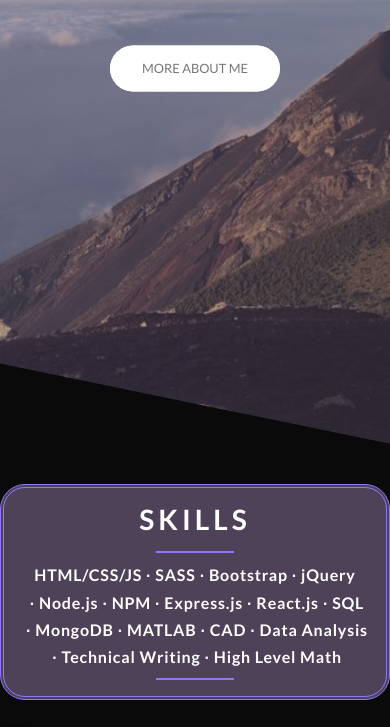
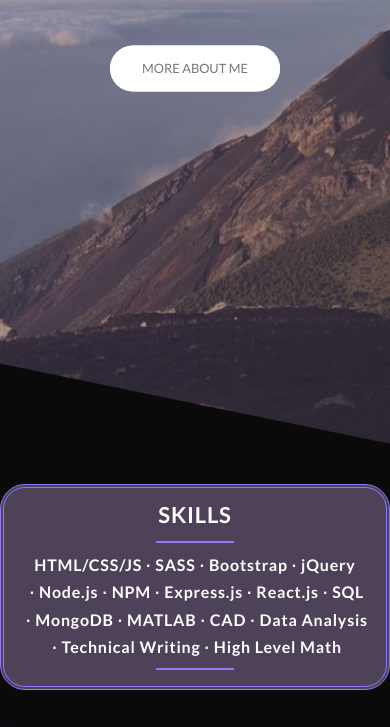
Before and after one commit to BRPatrick/BRPatrick.github.io, a website: page index.html in a window 390 px wide. Shown: the part 358-1085 px from the top of the page. Drawn offline with nearby package versions, Linux system fonts and the light colour scheme.

Commit message:
iphone media query fine tune

```diff
--- a/index.html
+++ b/index.html
@@ -302,7 +302,7 @@
             >
           </div>
           <div class="timeline__list">
-            <h3 class="timeline__list--date">1998</h3>
+            <h3 class="timeline__list--date">2000</h3>
             <div class="timeline__list--point"></div>
             <h3 class="timeline__list--text"
               >The Lord of the Rings movies are announced and I make a terrible
@@ -340,7 +340,7 @@
     <!-- /////////////////////////////////////////////////////FOOTER///////////////////////////////////////////////////////// -->
     <footer class="footer">
       <div class="footer__heading">
-        <h1 class="heading-primary--main">CONTACT</h1>
+        <h1 class="heading-primary--main footer__mainheading">CONTACT</h1>
         <hr class="line-break" />
         <h2 class="heading-primary--sub footer__subheading">
           Hire me, get a matching tattoo with me, send me hate mail about my
--- a/sass/abstracts/_variables.scss
+++ b/sass/abstracts/_variables.scss
@@ -21,7 +21,7 @@ $color-black: rgb(10, 10, 10);
 $margin-timeline: 19.5%;
 $margin-timeline-tab-land: 24.5%;
 $margin-timeline-tab-port: 25.5%;
-$margin-timeline-phone: 2rem;
+$margin-timeline-phone: 1.1rem;
 
 $timeline-box-shadow: 0 0 .75em .05em $color-primary;
 
@@ -31,10 +31,8 @@ $bullet-point-margin--main: 1rem;
 $bullet-date-width--main: 22rem;
 $bullet-transform--main: $bullet-date-width--main + ($bullet-point-size--main + 2*$bullet-point-margin--main)/2;
 
-$bullet-point-size--main-phone: 2rem;
-$bullet-point-margin--main-phone: 1rem;
-$bullet-date-width--main-phone: 0;
-$bullet-transform--main-phone: $bullet-date-width--main-phone + ($bullet-point-size--main-phone + 2*$bullet-point-margin--main-phone)/2;
+$bullet-point-size--main-phone: 1.5rem;
+$bullet-point-margin--main-phone: .35rem;
 
 /////SUB HEADING BULLET//////
 $bullet-point-size--sub: 1rem;
--- a/sass/base/_typography.scss
+++ b/sass/base/_typography.scss
@@ -56,6 +56,11 @@ body {
   font-size: 3.5rem;
   font-weight: 700;
   letter-spacing: 0.5rem;
+
+  @include respond(phone) {
+    letter-spacing: 0.1rem;
+    font-size: 2.75rem;
+  }
 }
 
 .heading-primary--sub {
@@ -100,8 +105,8 @@ body {
       }
 
       @include respond(phone) {
-        letter-spacing: 0.25rem;
-        font-size: 3rem;
+        letter-spacing: 0.1rem;
+        font-size: 2.75rem;
       }
     }
   }
--- a/sass/layout/_footer.scss
+++ b/sass/layout/_footer.scss
@@ -8,11 +8,17 @@
   linear-gradient(45deg, $color-primary-dark-1 25%, transparent 25%);
 // background-size: 100px 100px;
 background-color: $color-primary-dark-2;
-
+    &__mainheading {
+      margin-top: 6rem;
+    }
 
     &__subheading {
       margin: auto;
       width: 30vw;
+
+      @include respond(phone) {
+        width: 60vw;
+      }
     }
 
   &__links {
--- a/sass/layout/_timeline.scss
+++ b/sass/layout/_timeline.scss
@@ -96,19 +96,20 @@
     &:hover {
       background: linear-gradient(
         90deg,
-        $color-black 0%,
+        rgba(0,0,0,0) 0%,
         $color-primary-dark-3 50%,
         $color-primary-dark-3 80%,
-        $color-black 100%
+        rgba(0,0,0,0) 100%
       );
       outline: 0;
 
       @include respond(phone) {
         background: linear-gradient(
           90deg,
-          $color-primary-dark-3 0%,
+          rgba(0,0,0,0) 0%,
+          $color-primary-dark-3 20%,
           $color-primary-dark-3 80%,
-          $color-black 100%
+          rgba(0,0,0,0) 100%
         );
       }
     }
@@ -150,7 +151,8 @@
       @include respond(phone) {
         height: $bullet-point-size--main-phone;
         width: $bullet-point-size--main-phone;
-        margin: 0 $bullet-point-margin--main-phone;
+        margin: 0 .5rem 0 $bullet-point-margin--main-phone;
+
       }
 
 
@@ -273,7 +275,7 @@
 
       @include respond(phone) {
         order: 1;
-        margin-left: 1.5rem;
+        margin-left: .6rem;
        }
     }
 
```
Also changed, not shown: css/styles.css.
